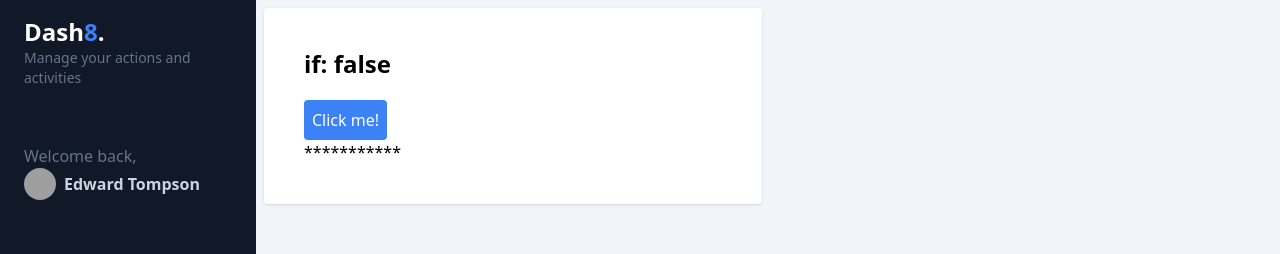
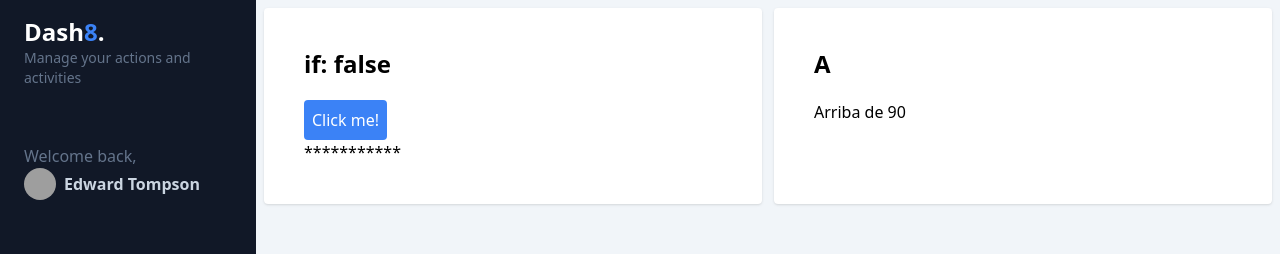
Before and after one commit to jhonnycgarcia/dev-talleres-my-dashboard-app, an Angular app: page /dashboard/control-flow in a window 1280 px wide. Shown: the top 254 px of the page. Built offline with nearby package versions, Linux system fonts and the light colour scheme; grey boxes are pictures that could not be loaded.

Commit message:
Control Flow - @Switch

```diff
--- a/src/app/dashboard/pages/control-flow-page/control-flow-page.component.html
+++ b/src/app/dashboard/pages/control-flow-page/control-flow-page.component.html
@@ -16,4 +16,20 @@
     }
    </div>
 
+    <!-- @switch -->
+    <div class="bg-white rounded shadow p-10">
+      <h2 class="text-2xl font-bold mb-5">{{ grade() }}</h2>
+      @switch (grade()) {
+        @case ('A') {
+          <p>Arriba de 90</p>
+        }
+        @case ('B') {
+          <p>Arriba de 90</p>
+        }
+        @default {
+          <p>Reprobado</p>
+        }
+      }
+    </div>
+
 </section>
--- a/src/app/dashboard/pages/control-flow-page/control-flow-page.component.ts
+++ b/src/app/dashboard/pages/control-flow-page/control-flow-page.component.ts
@@ -1,4 +1,6 @@
 import { Component, signal } from '@angular/core';
+
+type Grade = 'A' | 'B' | 'F';
 
 @Component({
   standalone: true,
@@ -9,6 +11,8 @@ import { Component, signal } from '@angular/core';
 export default class ControlFlowPageComponent {
 
   public showContent = signal(false);
+  public grade = signal<Grade>('A');
+
 
   public toggleContent() {
     this.showContent.update((value) => !value);
```
